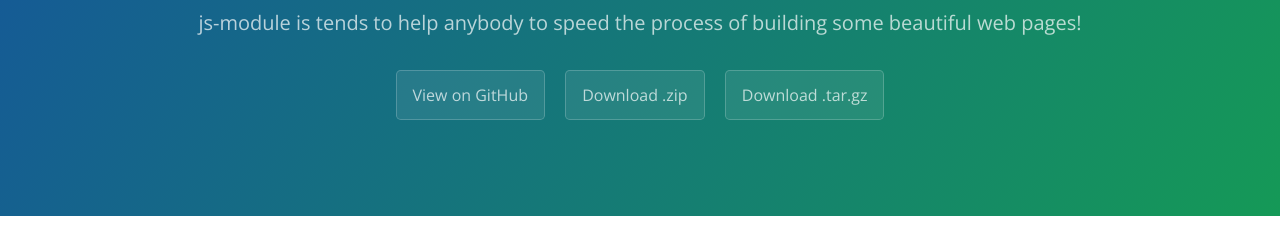
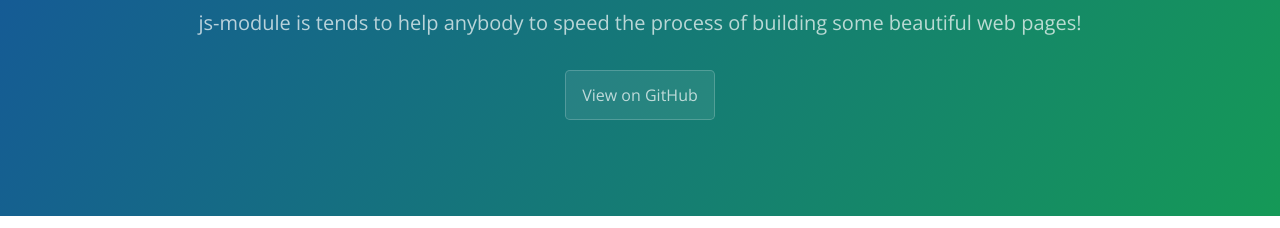
Before and after one commit to xgqfrms/js-module, a plain HTML site: page index.html in a window 1280 px wide. Shown: the part 167-395 px from the top of the page. Drawn offline with nearby package versions, Linux system fonts and the light colour scheme.

Commit message:
https://js-module.xgqfrms.xyz

```diff
--- a/index.html
+++ b/index.html
@@ -14,8 +14,6 @@
       <h1 class="project-name">Js-module</h1>
       <h2 class="project-tagline">js-module is tends to help anybody to speed the process of building some beautiful web pages!</h2>
       <a href="https://github.com/xgqfrms/js-module" class="btn">View on GitHub</a>
-      <a href="https://github.com/xgqfrms/js-module/zipball/master" class="btn">Download .zip</a>
-      <a href="https://github.com/xgqfrms/js-module/tarball/master" class="btn">Download .tar.gz</a>
     </section>
 
     <section class="main-content">
```
